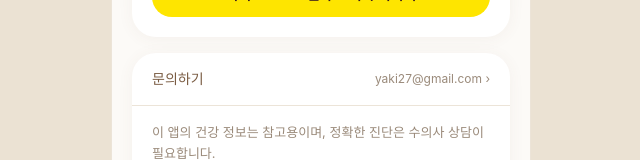
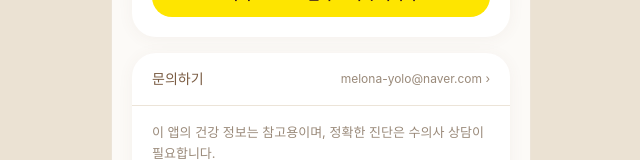
Before and after one commit to yaki27-hub/class101, a Next.js app in the folder jjinjipsa/: page /account in a window 1280 px wide. Shown: the part 187-347 px from the top of the page, without its empty margins (319-959 px from the left). Built offline with nearby package versions, Linux system fonts and the light colour scheme; no server answers; a web font is replaced by a local one.

Commit message:
chore(jjinjipsa): 문의 이메일 melona-yolo@naver.com 로 변경

```diff
--- a/jjinjipsa/app/account/page.tsx
+++ b/jjinjipsa/app/account/page.tsx
@@ -9,7 +9,7 @@ import { storage } from "@/lib/storage";
 import { supabase } from "@/lib/supabase";
 
 const APP_VERSION = "v1.0 (오픈 테스트)";
-const CONTACT_EMAIL = "yaki27@gmail.com";
+const CONTACT_EMAIL = "melona-yolo@naver.com";
 
 type AuthState = {
   linked: boolean; // 카카오 등으로 연결된 정식 계정
```
